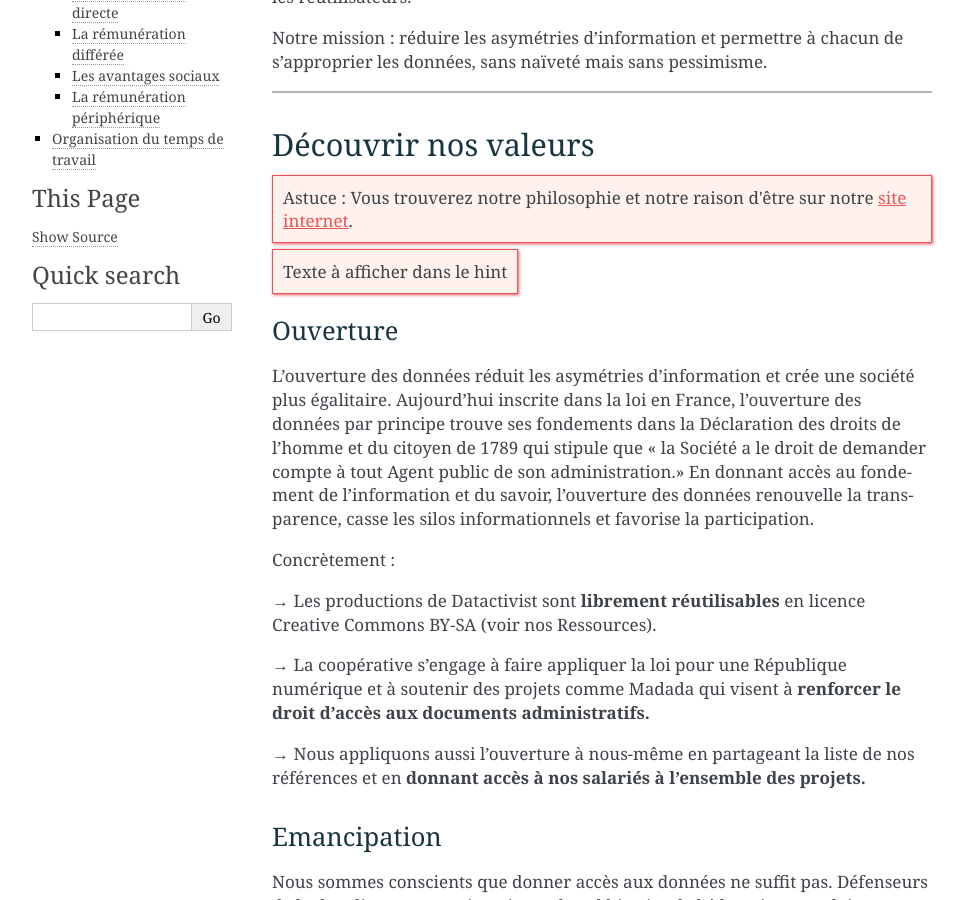
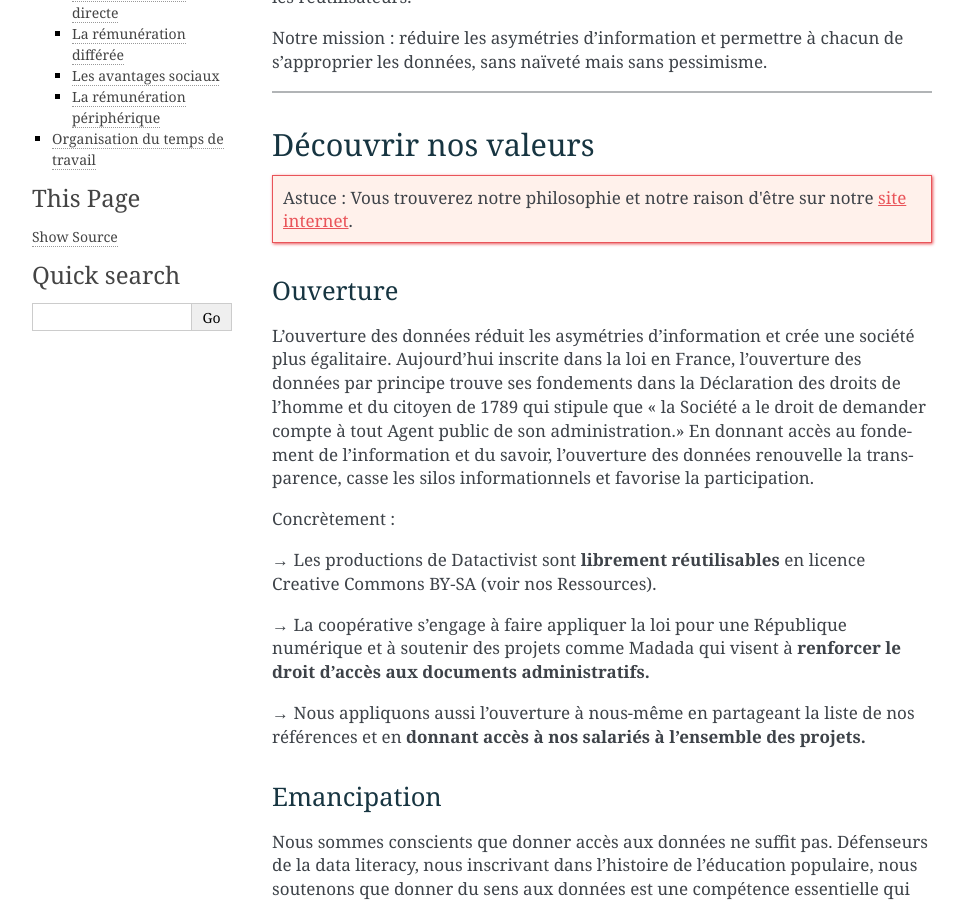
Before and after one commit to datactivist/documentation-datactivist, a Sphinx documentation site: the page built from docs/source/travailler-chez-datactivist.md, in a window 1280 px wide and 900 px high, scrolled down 302 px. Shown: the whole window, without its empty margins (148-1114 px from the left). Built offline with Sphinx 7.4.7, drawn with Linux system fonts in a browser that asks for light colours.

Commit message:
Update travailler-chez-datactivist.md

```diff
--- a/docs/source/travailler-chez-datactivist.md
+++ b/docs/source/travailler-chez-datactivist.md
@@ -18,8 +18,6 @@ Notre mission : réduire les asymétries d’information et permettre à chacun
 <div class="myhint">
    Astuce : Vous trouverez notre philosophie et notre raison d'être sur notre <a href="https://datactivist.coop/fr/a-propos/">site internet</a>.
 </div>
-
-<span class="myhint">Texte à afficher dans le hint</span>
 
 ### Ouverture
 L’ouverture des données réduit les asymétries d’information et crée une société plus égalitaire. Aujourd’hui inscrite dans la loi en France, l’ouverture des données par principe trouve ses fondements dans la Déclaration des droits de l’homme et du citoyen de 1789 qui stipule que « la Société a le droit de demander compte à tout Agent public de son administration.» En donnant accès au fondement de l’information et du savoir, l’ouverture des données renouvelle la transparence, casse les silos informationnels et favorise la participation.
```
